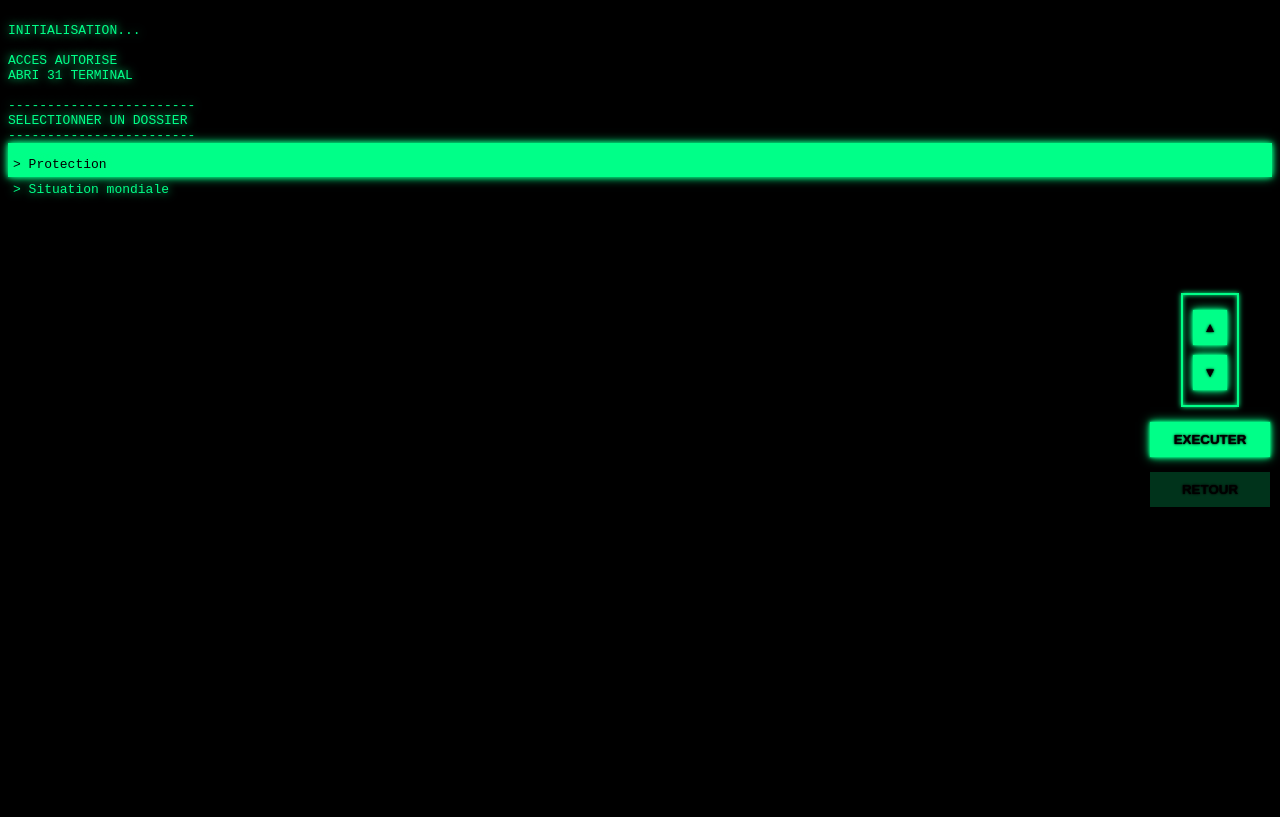
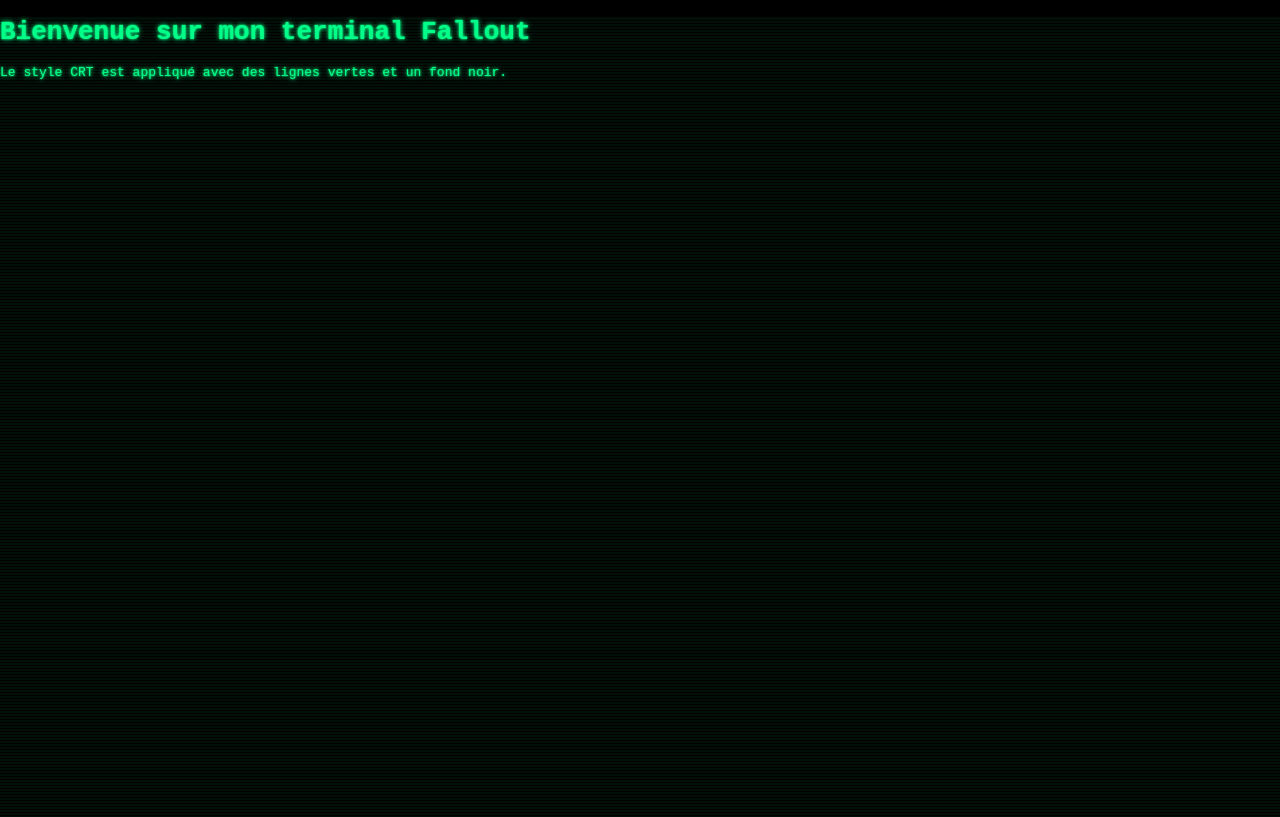
Before and after one commit to Fl92G/Site-31, a plain HTML site: page index.html in a window 1280 px wide. Drawn offline with Linux system fonts and the light colour scheme.

Commit message:
Update index.html

```diff
--- a/index.html
+++ b/index.html
@@ -2,335 +2,58 @@
 <html lang="fr">
 <head>
 <meta charset="UTF-8">
-<meta name="viewport" content="width=device-width, initial-scale=0.7, maximum-scale=1, user-scalable=no">
-
-<title>ABRI 31 TERMINAL</title>
+<title>Terminal Fallout</title>
 
 <style>
+:root{
+  --green:#00ff88;
+}
 
 body {
-  background: black;
-  color: #00ff88;
+  margin: 0;
+  height: 100vh;
+  background-color: #000;
+  color: var(--green);
   font-family: monospace;
-  text-shadow:0 0 10px #00ff88;
+  overflow: hidden;
+  position: relative;
+
+  /* léger glow global */
+  text-shadow:
+    0 0 2px var(--green),
+    0 0 5px var(--green);
 }
 
-/* Curseur */
-.cursor{
-  display:inline-block;
-  width:10px;
-  height:20px;
-  background:#00ff88;
-  margin-left:5px;
-  animation:blink 1s infinite;
+/* lignes vertes CRT */
+body::before {
+  content: "";
+  position: absolute;
+  top: 0; left: 0;
+  width: 100%;
+  height: 100%;
+  pointer-events: none;
+
+  background: repeating-linear-gradient(
+    rgba(0, 255, 136, 0.12) 0px,
+    rgba(0, 255, 136, 0.12) 1px,
+    transparent 1px,
+    transparent 3px
+  );
+
+  animation: scanline 0.4s linear infinite;
 }
 
-@keyframes blink{
-  0%{opacity:1;}
-  50%{opacity:0;}
-  100%{opacity:1;}
+/* effet scintillement */
+@keyframes scanline {
+  0% { background-position: 0 0; }
+  100% { background-position: 0 3px; }
 }
+</style>
 
-/* Liste */
-.item{
-  padding:5px;
-}
-
-.item.selected{
-  background:#00ff88;
-  color:black;
-  box-shadow:
-    0 0 5px #00ff88,
-    0 0 10px #00ff88;
-}
-
-/* CONTROLES A DROITE */
-#barreDeControl {
-  position: fixed;
-  right: 10px;
-  top: 50%;
-  transform: translateY(-50%);
-
-  display: flex;
-  flex-direction: column;
-  align-items: center;
-  gap: 15px;
-
-  z-index: 9999;
-}
-
-/* Molette */
-#wheel {
-  display: flex;
-  flex-direction: column;
-  border: 2px solid #00ff88;
-  box-shadow:
-    0 0 5px #00ff88,
-    inset 0 0 5px #00ff88;
-  padding: 10px;
-}
-
-#wheel button {
-  margin: 5px 0;
-}
-
-/* STYLE BOUTONS FALLOUT */
-button {
-  padding:10px;
-  background:#00ff88;
-  border:none;
-  color:black;
-  font-weight:bold;
-  cursor:pointer;
-  box-shadow:
-    0 0 2px #00ff88,
-    0 0 5px #00ff88,
-    0 0 10px #00ff88;
-  text-shadow:
-    0 0 1px black,
-    0 0 3px black;
-}
-
-/* effet appui */
-button:active {
-  transform: scale(0.9);
-  box-shadow: inset 0 0 10px #00ff88;
-}
-
-/* tailles boutons */
-#executeBtn, #backBtn {
-  width: 120px;
-}
-
-/* RETOUR désactivé */
-#backBtn.disabled {
-  opacity: 0.2;
-  box-shadow: none;
-  cursor: default;
-}
-
-/* RETOUR actif (glow) */
-#backBtn.active {
-  box-shadow:
-    0 0 5px #00ff88,
-    0 0 15px #00ff88,
-    0 0 25px #00ff88;
-}
-
-#detail{ display:none; }
-
-#terminal, #detail {
-  white-space: pre-line;
-}
-
-</style>
 </head>
 
 <body>
-
-<div id="terminal"></div>
-<div id="list"></div>
-
-<div id="barreDeControl">
-  <div id="wheel">
-    <button onclick="moveUp()">▲</button>
-    <button onclick="moveDown()">▼</button>
-  </div>
-
-  <button id="executeBtn" onclick="openSelected()">EXECUTER</button>
-  <button id="backBtn" class="disabled" onclick="back()">RETOUR</button>
-</div>
-
-<div id="detail"></div>
-
-<script>
-
-// ================= DATA =================
-const articles = [
-  {
-    title: "> Protection",
-    children: [
-      { title: "> Eau & Nourriture", content: "Stock eau et nourriture." },
-      { title: "> Équipements", content: "Lampe, radio, trousse secours." }
-    ]
-  },
-  {
-    title: "> Situation mondiale",
-    children: [
-      { title: "> Russie", content: "Conflit en Ukraine." },
-      { title: "> USA", content: "Tensions internationales." }
-    ]
-  }
-];
-
-// ================= INTRO =================
-const intro = `
-INITIALISATION...
-
-ACCES AUTORISE
-ABRI 31 TERMINAL
-
-------------------------
-SELECTIONNER UN DOSSIER
-------------------------
-`;
-
-// ================= VARIABLES =================
-let selectedIndex = 0;
-let currentList = articles;
-let history = [];
-let inArticle = false;
-
-const cursor = document.createElement("span");
-cursor.className = "cursor";
-
-// ================= MACHINE A ECRIRE =================
-function typeText(text, element, speed, callback){
-  let i = 0;
-
-  function write(){
-    if(i < text.length){
-      element.innerHTML = text.substring(0, i);
-      element.appendChild(cursor);
-      i++;
-      setTimeout(write, speed);
-    }else{
-      element.innerHTML = text;
-      if(callback) callback();
-    }
-  }
-
-  write();
-}
-
-// ================= LIST =================
-function initList(){
-
-  const list = document.getElementById("list");
-  list.innerHTML = "";
-
-  currentList.forEach((item, i) => {
-    const div = document.createElement("div");
-    div.classList.add("item");
-    div.innerText = item.title;
-    list.appendChild(div);
-  });
-
-  updateSelection();
-  updateBackButton();
-}
-
-// ================= SELECTION =================
-function updateSelection(){
-  const items = document.querySelectorAll(".item");
-
-  items.forEach((item, i) => {
-    item.classList.remove("selected");
-
-    if(i === selectedIndex){
-      item.classList.add("selected");
-      item.appendChild(cursor);
-    }
-  });
-}
-
-// ================= NAV =================
-function moveUp(){
-  if(inArticle) return;
-  if(selectedIndex > 0){
-    selectedIndex--;
-    updateSelection();
-  }
-}
-
-function moveDown(){
-  if(inArticle) return;
-  if(selectedIndex < currentList.length - 1){
-    selectedIndex++;
-    updateSelection();
-  }
-}
-
-// ================= OPEN =================
-function openSelected(){
-  if(inArticle) return;
-  openArticle(selectedIndex);
-}
-
-function openArticle(index){
-
-  const item = currentList[index];
-
-  // dossier
-  if(item.children){
-    history.push(currentList);
-    currentList = item.children;
-    selectedIndex = 0;
-    initList();
-    return;
-  }
-
-  // article
-  inArticle = true;
-
-  document.getElementById("list").style.display = "none";
-  document.getElementById("barreDeControl").style.display = "flex";
-
-  const detail = document.getElementById("detail");
-  detail.style.display = "block";
-
-  typeText(
-    item.title + "\n\n" + item.content,
-    detail,
-    20,
-    () => {}
-  );
-
-  updateBackButton();
-}
-
-// ================= BACK =================
-function back(){
-
-  if(inArticle){
-    inArticle = false;
-
-    document.getElementById("detail").style.display = "none";
-    document.getElementById("list").style.display = "block";
-
-    updateSelection();
-    updateBackButton();
-    return;
-  }
-
-  if(history.length > 0){
-    currentList = history.pop();
-    selectedIndex = 0;
-    initList();
-  }
-
-  updateBackButton();
-}
-
-// ================= BOUTON RETOUR =================
-function updateBackButton(){
-  const btn = document.getElementById("backBtn");
-
-  if(inArticle || history.length > 0){
-    btn.classList.remove("disabled");
-    btn.classList.add("active");
-  }else{
-    btn.classList.remove("active");
-    btn.classList.add("disabled");
-  }
-}
-
-// ================= START =================
-typeText(intro, document.getElementById("terminal"), 25, function(){
-  initList();
-});
-
-</script>
-
+<h1>Bienvenue sur mon terminal Fallout</h1>
+<p>Le style CRT est appliqué avec des lignes vertes et un fond noir.</p>
 </body>
 </html>
```
